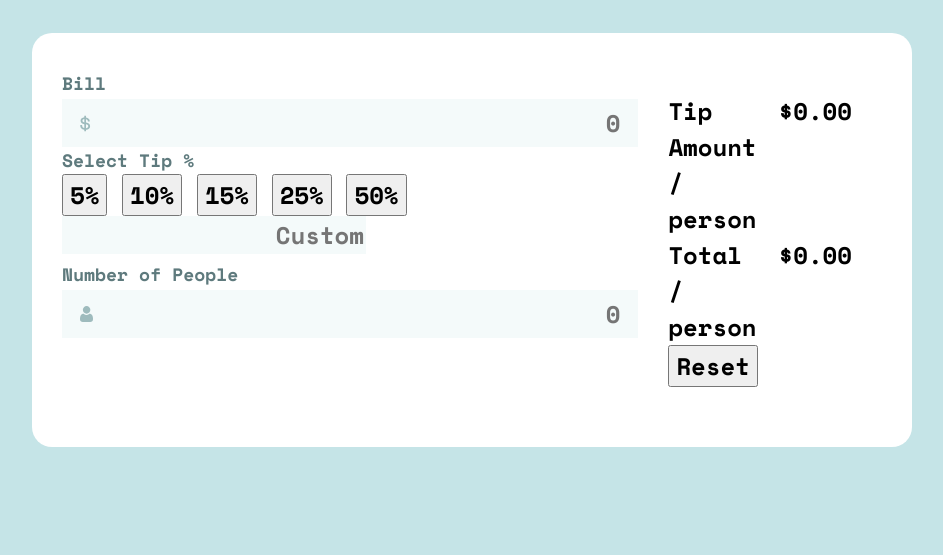
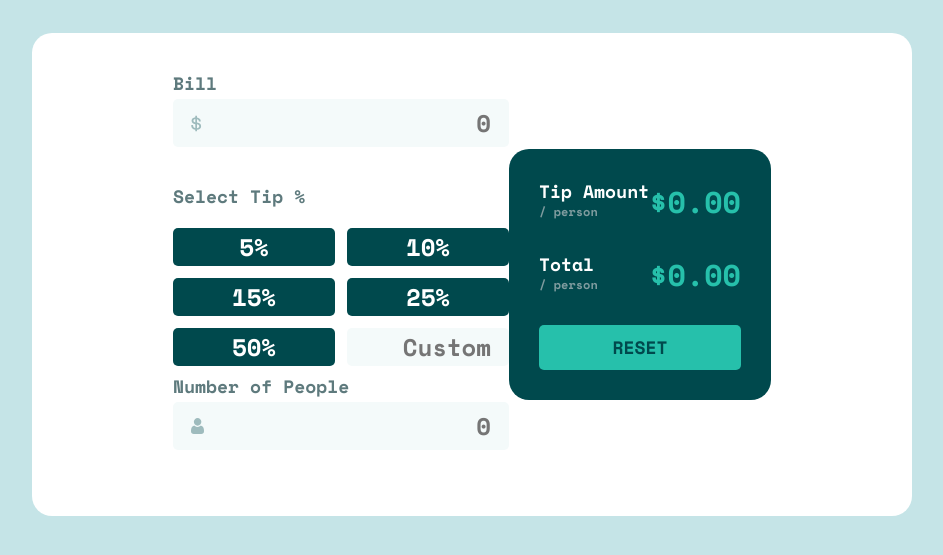
Before and after one commit to JuanMartinRivas/tip-calculator-app-main, a website built with Parcel: page index.html in a window 1280 px wide. Shown: the part 105-660 px from the top of the page, without its empty margins (168-1111 px from the left). Built offline with nearby package versions, Linux system fonts and the light colour scheme.

Commit message:
Styling green card
Adding styles to green card and buttons grid to make it look like the design

```diff
--- a/app/js/tip.js
+++ b/app/js/tip.js
@@ -58,8 +58,10 @@ function handleSelect(btn) {
 function handleError() {
     if (peopleNumber.value.length === 0) {
         errorMsg.textContent = "Can't be zero";
+        peopleNumber.classList.add('error')
     } else {
         errorMsg.textContent = "";
+        peopleNumber.classList.remove('error')
     }
 };
 
--- a/app/scss/_global.scss
+++ b/app/scss/_global.scss
@@ -23,7 +23,15 @@ h1 {
   display: flex;
   flex-direction: column;
 
+  &--mobile {
+    display: flex;
+    justify-content: space-between;
+    align-items: center;
+  }
+
   @media (min-width: 900px) {
     flex-direction: row;
+    align-items: center;
+    justify-content: center;
   }
 }
--- /dev/null
+++ b/app/scss/_green-card.scss
@@ -0,0 +1,68 @@
+main {
+    .card {
+        &--green {
+            background-color: $very-dark-cyan;
+
+            p {
+                color: #FFF;
+            }
+        }
+
+        .grid {
+            display: grid;
+            gap: .5em;
+            grid-template-columns: repeat(auto-fit, minmax(140px, 1fr));
+
+            .percenteage-btn {
+                color: #FFF;
+                background-color: $very-dark-cyan;
+                border: none;
+                border-radius: 5px;
+                cursor: pointer;
+                transition: .25s;
+
+                &:hover {
+                    color: $very-dark-cyan;
+                    background-color: $light-grayish-cyan
+                }
+            }
+        }
+
+        .row--mobile {
+            margin-bottom: 1.15em;
+        }
+
+        .result-label {
+            font-size: .75rem;
+            line-height: 1em;
+
+            .smaller {
+                font-size: .5rem;
+                color: $grayish-cyan;
+            }
+        }
+
+        .result-number {
+            font-size: 1.25rem;
+            color: $strong-cyan;
+        }
+
+        .reset-btn {
+            width: 100%;
+            font-size: .75rem;
+            color: $very-dark-cyan;
+            background-color: $strong-cyan;
+            border: none;
+            border-radius: 5px;
+            padding: .5em;
+            text-transform: uppercase;
+            cursor: pointer;
+            transition: .25s;
+
+            &:hover {
+                color: $very-dark-cyan;
+                background-color: $light-grayish-cyan
+            }
+        }
+    }
+}
--- a/app/scss/_main.scss
+++ b/app/scss/_main.scss
@@ -9,6 +9,7 @@ main {
         background-color: #FFF;
         border-radius: 20px;
         padding: 1.25em;
+    }
 
     .label {
         font-size: .75rem;
@@ -17,16 +18,32 @@ main {
 
     .input {
         width: 100%;
+        margin-bottom: 1.5em;
         border: none;
+        color: $very-dark-cyan;
         background-color: $very-light-grayish-cyan;
         text-align: right;
+        border-radius: 5px;
         padding: .25em .75em;
+
+        &:focus-visible {
+            border: 2px solid $strong-cyan;
+            border-radius: 5px;
+        }
     }
 
     .percenteage-input {
         border: none;
+        color: $very-dark-cyan;
         background-color: $very-light-grayish-cyan;
         text-align: right;
+        border-radius: 5px;
+        padding: 0 .75em;
+
+        &:focus-visible {
+            border: 2px solid $strong-cyan;
+            border-radius: 5px;
+        }
     }
 
     .input-wrapper {
@@ -38,5 +55,8 @@ main {
         top: 16px;
         left: 18px;
     }
+
+    p.label {
+        margin-bottom: 1em;
     }
 }
--- a/app/scss/style.scss
+++ b/app/scss/style.scss
@@ -5,3 +5,4 @@
 @import "global";
 //Modules
 @import "main";
+@import "green-card";
--- a/index.html
+++ b/index.html
@@ -42,11 +42,11 @@
           </div>
           <div class="col-right">
             <div class="card card--green">
-              <div class="row">
+              <div class="row--mobile">
                 <p class="result-label">Tip Amount <br><span class="smaller">/ person</span></p>
                 <p id="tip-amount" class="result-number">$0.00</p>
               </div>
-              <div class="row">
+              <div class="row--mobile">
                 <p class="result-label">Total <br><span class="smaller">/ person</span></p>
                 <p id="total-amount" class="result-number">$0.00</p>
               </div>
```
Lines whose indentation alone changed are shown as unchanged.
